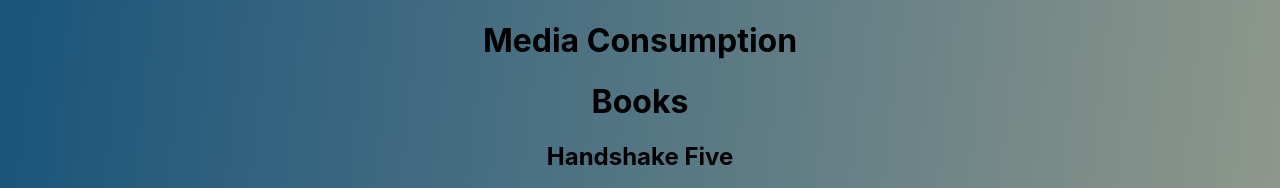
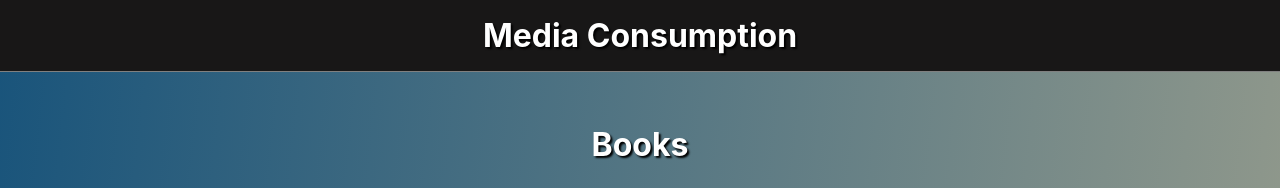
Before and after one commit to Uvacoder/my-media, a React (Create React App) app: page / in a window 1280 px wide. Shown: the top 188 px of the page. Built offline with nearby package versions, Linux system fonts and the light colour scheme.

Commit message:
header and section style added

```diff
--- a/src/App.css
+++ b/src/App.css
@@ -10,6 +10,22 @@ html {
   background: -webkit-linear-gradient(to bottom right, #19547b, #ffd89b);  /* Chrome 10-25, Safari 5.1-6 */
   background: linear-gradient(to bottom right, #19547b, #ffd89b); /* W3C, IE 10+/ Edge, Firefox 16+, Chrome 26+, Opera 12+, Safari 7+ */
 }
+
+.main_title {
+  color: white;
+  text-shadow: 2px 2px 2px black;
+  border-bottom: 1px solid grey;
+  padding: 1rem 0;
+  margin-top: 0;
+  background-color: rgb(24, 23, 23);
+}
+
+.section_title {
+  color: white;
+  text-shadow: 2px 2px 2px black;
+  padding-top: 2rem;
+}
+
 
 .currently_reading_flex, .book_handshake_flex, .recently_read_flex, .movies_handshake_flex, .currently_watching_flex, .recently_watched_flex, .tv_handshake_flex, .currently_watching_tv_flex, .recently_watched__tv_flex {
     display: flex;
@@ -37,6 +53,8 @@ html {
   font-size: .75rem;
   width: 200px;
 }
+
+
 
 .word_box {
   /* border: 1px solid red; */
--- a/src/App.js
+++ b/src/App.js
@@ -13,7 +13,7 @@ function App() {
 
   return (
     <div className="App">
-     <h1>Media Consumption</h1>
+     <h1 className="main_title">Media Consumption</h1>
      <Books />
      <Movies />
      <Tv />
--- a/src/Books.js
+++ b/src/Books.js
@@ -54,7 +54,7 @@ function Books() {
 
     return (
         <div>
-            <h1>Books</h1>
+            <h1 className="section_title">Books</h1>
             <h2>Handshake Five</h2>
             <div className="book_handshake_flex">
             {bookHandshake}
--- a/src/Movies.js
+++ b/src/Movies.js
@@ -45,7 +45,7 @@ import {moviesWatched, moviesWatching, handshakeFiveMovies} from './movieList'
 
     return (
         <div>
-            <h1>Movies</h1>
+            <h1 className="section_title">Movies</h1>
             <h2>Handshake Five</h2>
             <div className="movies_handshake_flex">
             {handshakeId}
--- a/src/Tv.js
+++ b/src/Tv.js
@@ -45,7 +45,7 @@ function Tv() {
 
     return (
         <div>
-             <h1>Television</h1>
+             <h1 className="section_title">Television</h1>
             <h2>Handshake Five</h2>
             <div className="tv_handshake_flex">
             {handshakeTv}
```
